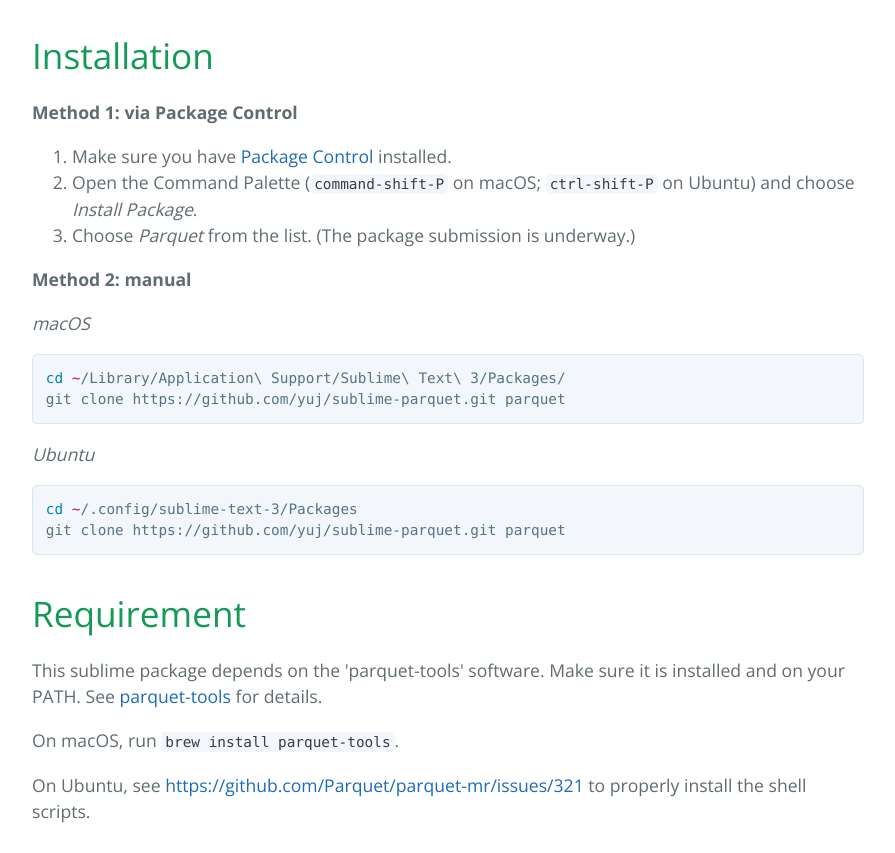
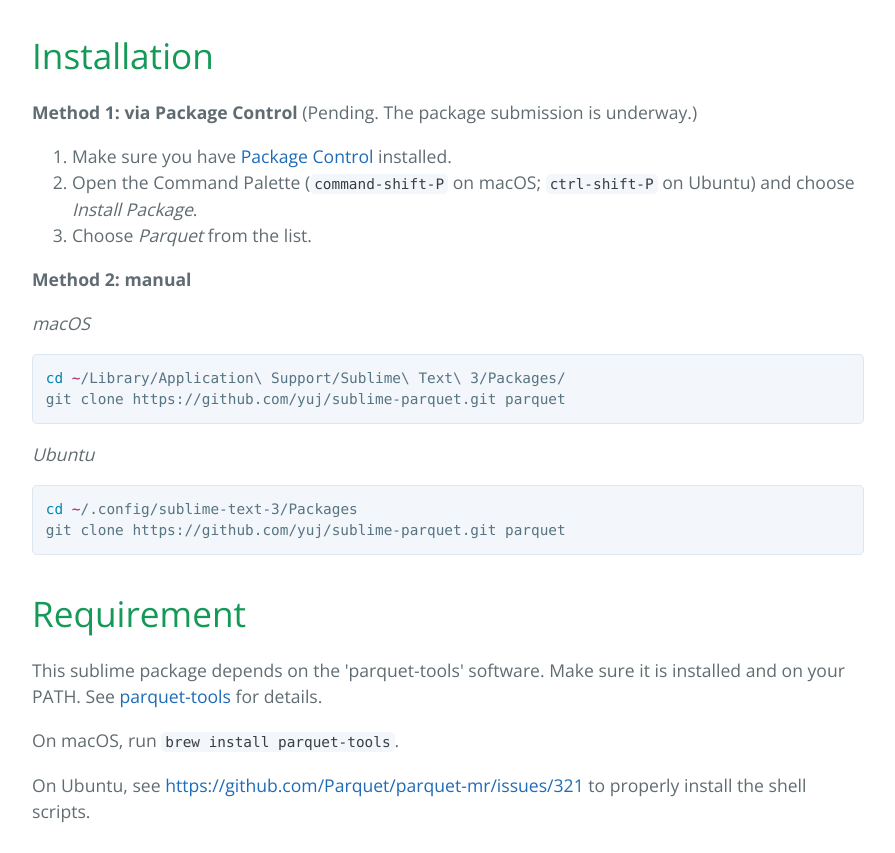
Before and after one commit to yuj/sublime-parquet, a plain HTML site: page index.html in a window 1280 px wide. Shown: the part 950-1803 px from the top of the page, without its empty margins (192-1087 px from the left). Drawn offline with nearby package versions, Linux system fonts and the light colour scheme.

```diff
--- a/index.html
+++ b/index.html
@@ -32,13 +32,12 @@
 <h1>
 <a id="installation" class="anchor" href="#installation" aria-hidden="true"><span aria-hidden="true" class="octicon octicon-link"></span></a>Installation</h1>
 
-<p><strong>Method 1: via Package Control</strong></p>
+<p><strong>Method 1: via Package Control</strong> (Pending. The package submission is underway.)</p>
 
 <ol>
 <li>Make sure you have <a href="https://packagecontrol.io/installation">Package Control</a> installed.</li>
 <li>Open the Command Palette (<code>command-shift-P</code> on macOS; <code>ctrl-shift-P</code> on Ubuntu) and choose <em>Install Package</em>.</li>
-<li>Choose <em>Parquet</em> from the list.
-(The package submission is underway.)</li>
+<li>Choose <em>Parquet</em> from the list.</li>
 </ol>
 
 <p><strong>Method 2: manual</strong></p>
```
Also changed, not shown: params.json (+1 -1 lines).
